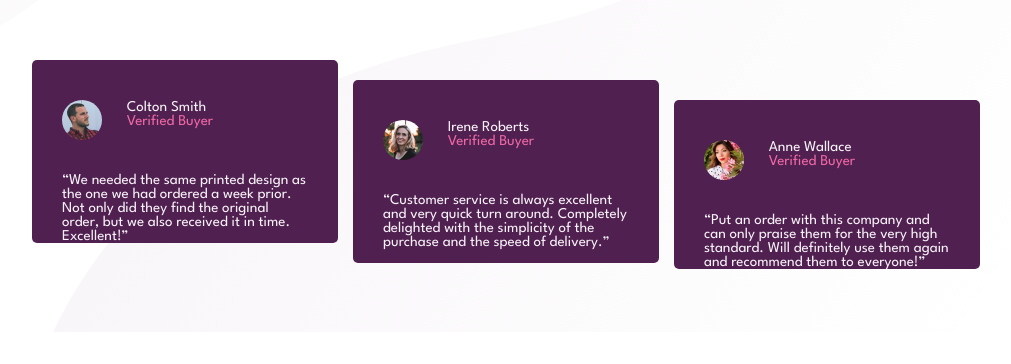
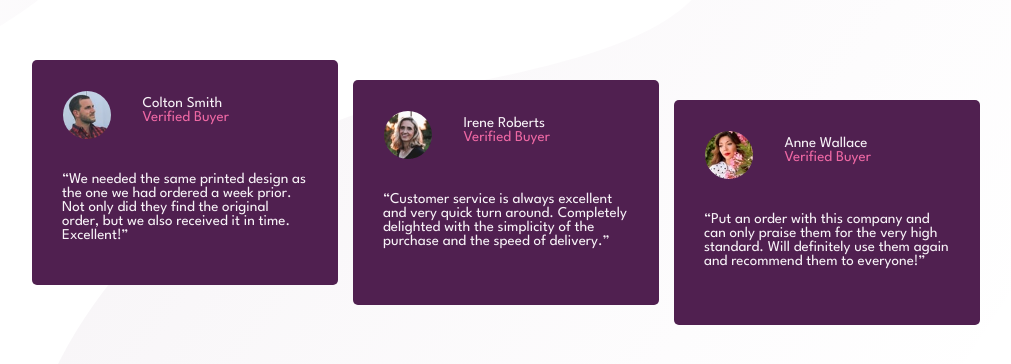
Before and after one commit to fjord20/front-end-mentor-project-5, a plain HTML site: page index.html in a window 1280 px wide. Shown: the part 302-666 px from the top of the page, without its empty margins (134-1145 px from the left). Drawn offline with Linux system fonts and the light colour scheme.

Commit message:
update css

```diff
--- a/style/style.css
+++ b/style/style.css
@@ -72,7 +72,6 @@ html, body {
   justify-content: center;
   gap: 1rem;
   width: 35%;
-  height: 100%;
   margin-right: 5%;
   }
 
@@ -131,14 +130,15 @@ html, body {
   flex-direction: row;
   justify-content:center;
   width: 75%;
-  height: 100%;
   gap: 1rem;
 }
 
 .card-1 {
+  position: relative;
   display: flex;
   flex-direction: column;
   width: 35%;
+  height: 225px;
   background-color: hsl(300, 43%, 22%);
   border-radius: 0.33rem;
 }
@@ -159,7 +159,6 @@ html, body {
   position: relative;
   top: 2.66rem;
   width: 35%;
-  height: 40%;
   background-color: hsl(300, 43%, 22%);
   border-radius: 0.33rem;
 }
@@ -167,15 +166,20 @@ html, body {
 .heading-card {
   display: flex;
   flex-direction: row;
-  margin-left: 2rem;
-  margin-top: 2.66rem;
+  margin-left: 10%;
+  margin-top: 10%;
 }
+
 
 .foto-mans img {
   position: relative;
-  width: 2.66rem;
-  margin-right: 1.66rem;
-  border-radius: 6.66rem;
+  width: 60%;
+  /*margin-right: 5%; */
+  border-radius: 60%;
+}
+
+.data-mans {
+  margin-top: 2%;
 }
 
 .name-mans p {
@@ -198,7 +202,6 @@ q {
 @media screen and (max-width: 480px) {
 
 .layout-container {
-
     flex-direction: column;
     flex-wrap: nowrap;
     width: 90%;
@@ -211,7 +214,6 @@ q {
 
 .heading {
     align-items: center;
-
 }
 
 .heading {
@@ -281,13 +283,12 @@ q {
     flex-direction: column;
     justify-content: center;
     width: 90%;
-    height: 3.33rem;
     position: static;
 }
+
 .stars img {
     margin-left: 0;
     margin-bottom: 0.2rem;
-
 }
 
 .rated-for {
@@ -343,4 +344,11 @@ q {
   margin-left: 2rem;
   margin-top: 2.66rem;
 }
+
 }
+
+@media screen and (max-width: 900px) {
+  .layout-container {
+    max-width: 90%;
+  }
+}
```
Lines whose indentation alone changed are shown as unchanged.
